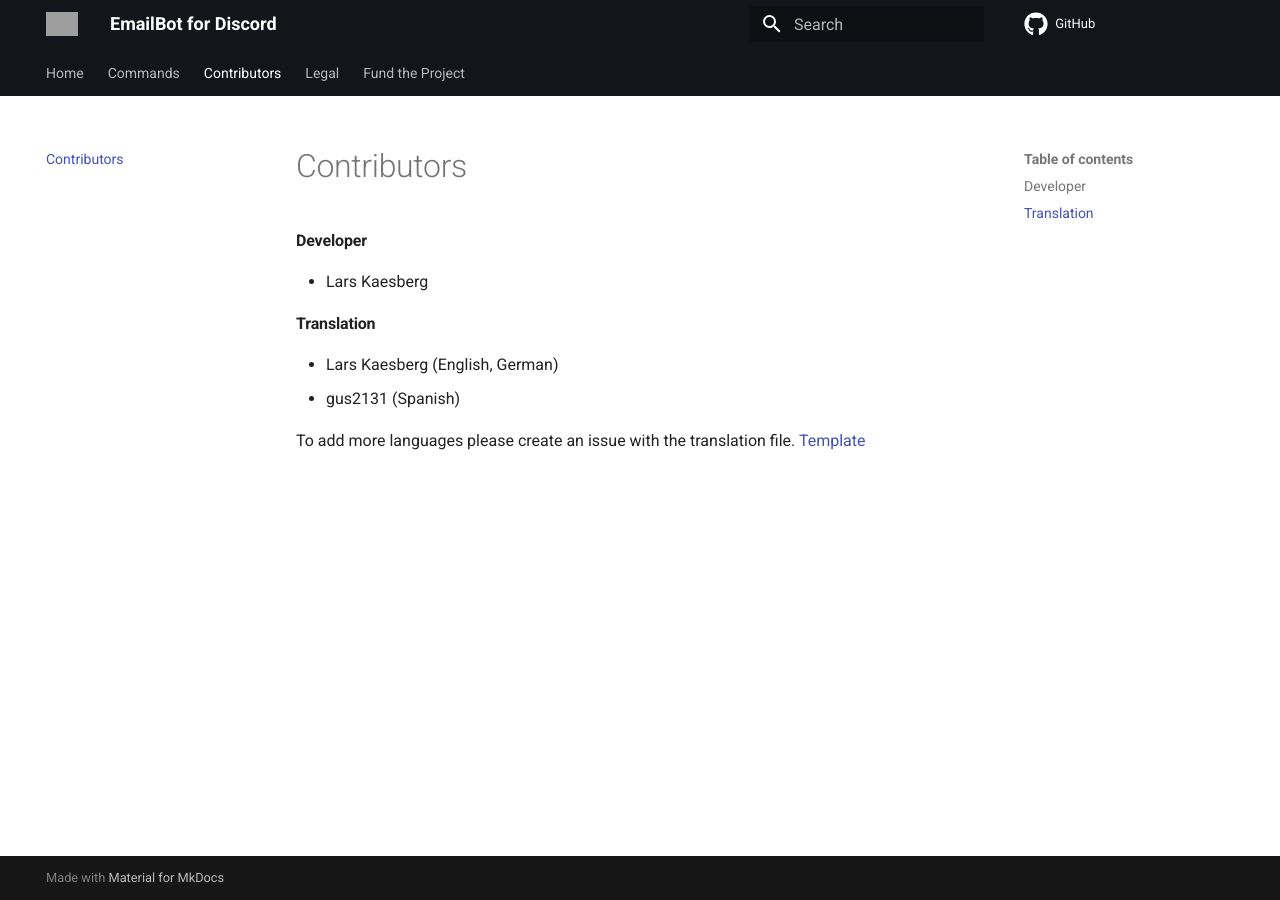
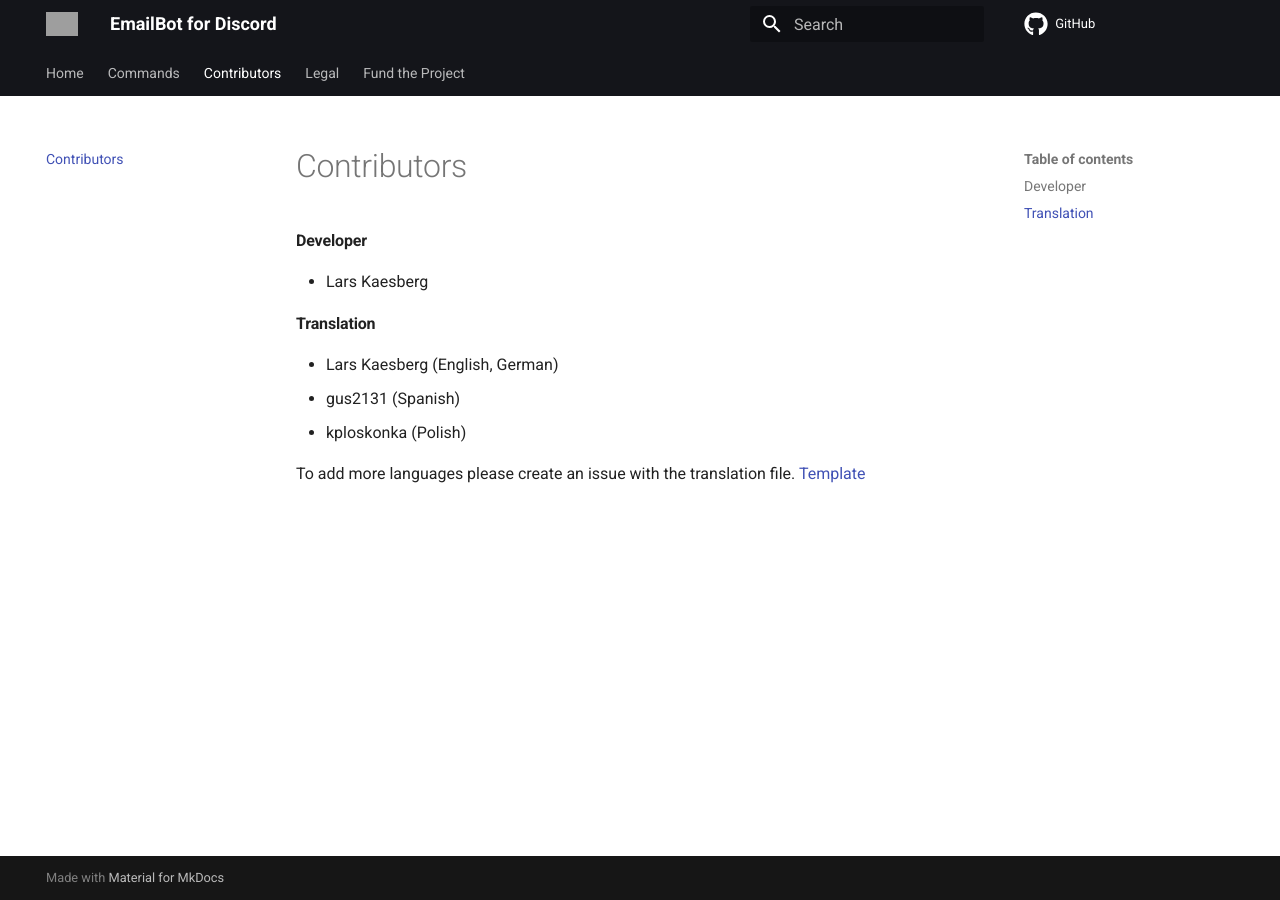
Before and after one commit to lkaesberg/EmailVerify, an MkDocs documentation site: the page built from docs/contributing.md, in a window 1280 px wide. Built offline with MkDocs 1.6.1 and Material for MkDocs 9.7.7, drawn with Linux system fonts in a browser that asks for light colours; comment, search, counter and statistics services are not loaded; grey boxes are pictures that could not be loaded.

Commit message:
Update contributing.md

```diff
--- a/docs/contributing.md
+++ b/docs/contributing.md
@@ -8,5 +8,6 @@
 
 - Lars Kaesberg (English, German)
 - gus2131 (Spanish)
+- kploskonka (Polish)
 
 To add more languages please create an issue with the translation file. [Template](https://github.com/lkaesberg/EmailBot/blob/main/language/english.json)
```
